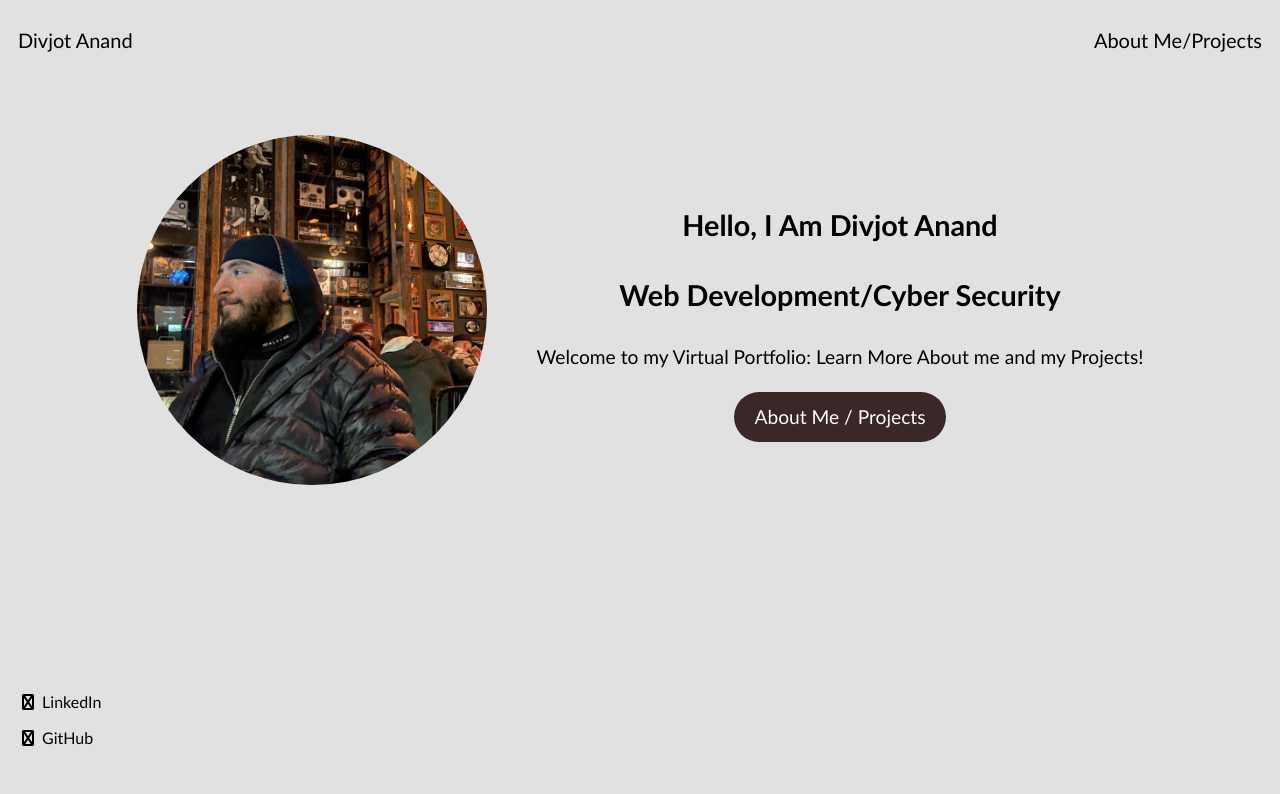
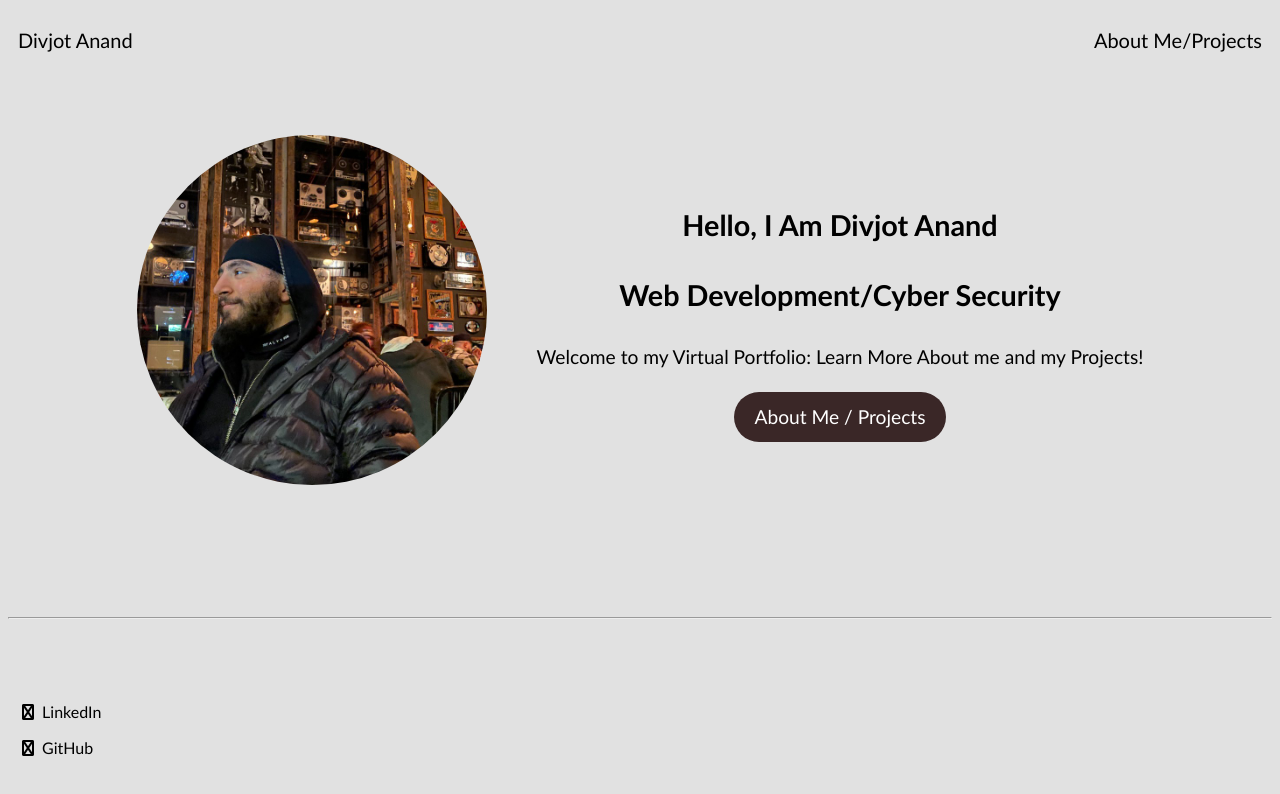
Before and after one commit to NJIT-WIS/midterm-portfolio-divanand13, a plain HTML site: page docs/index.html in a window 1280 px wide. Drawn offline with Linux system fonts and the light colour scheme; a web font is replaced by a local one.

Commit message:
added footer line

```diff
--- a/docs/index.html
+++ b/docs/index.html
@@ -40,7 +40,7 @@
                 </div>
             </div>
         </section>
-
+        <hr class="footer-line">
         <footer>
             <div class="column">
                 <a href="#"><span class="footer-link"><i class="fas fa-linkedin"></i> LinkedIn</span></a>
```
